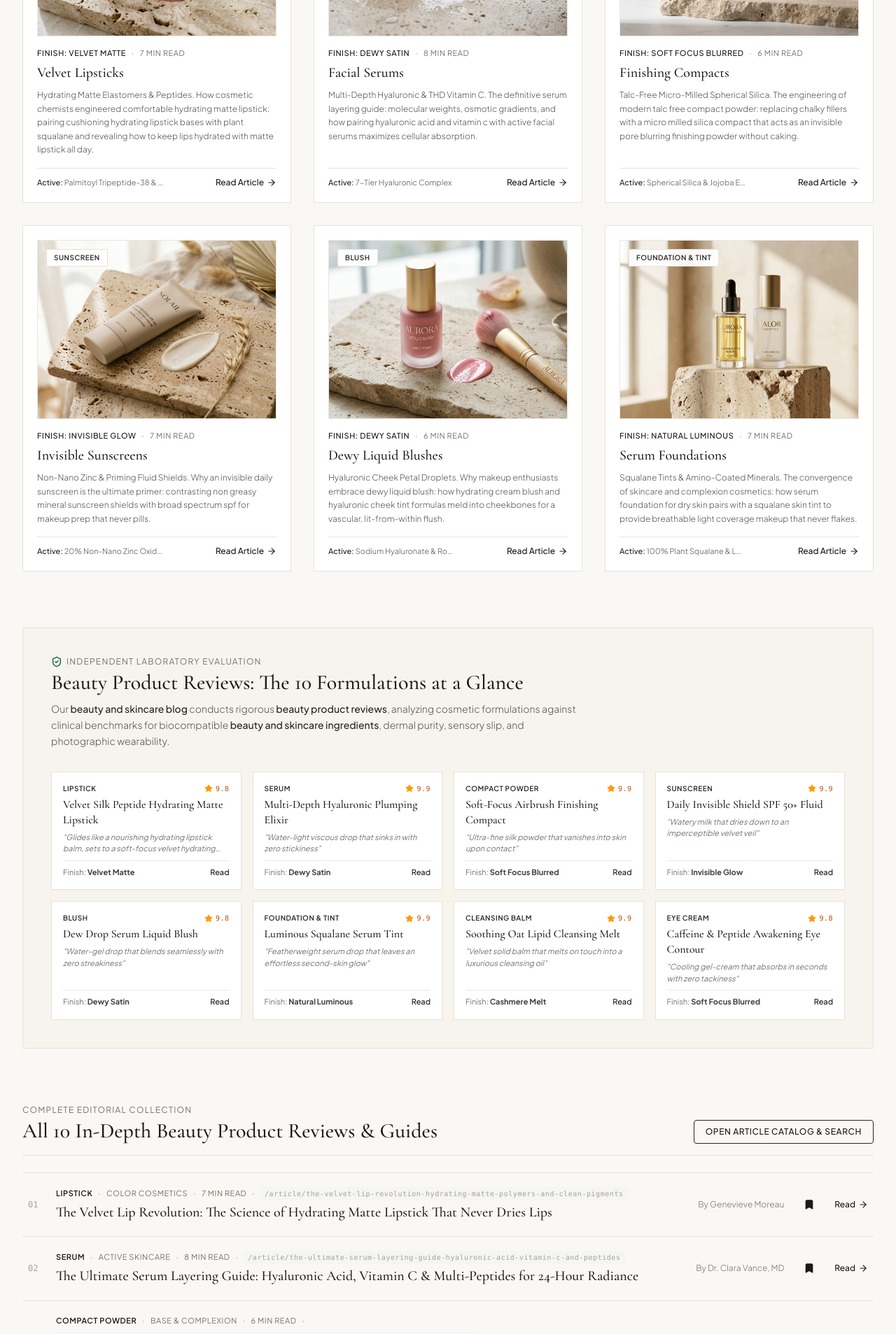
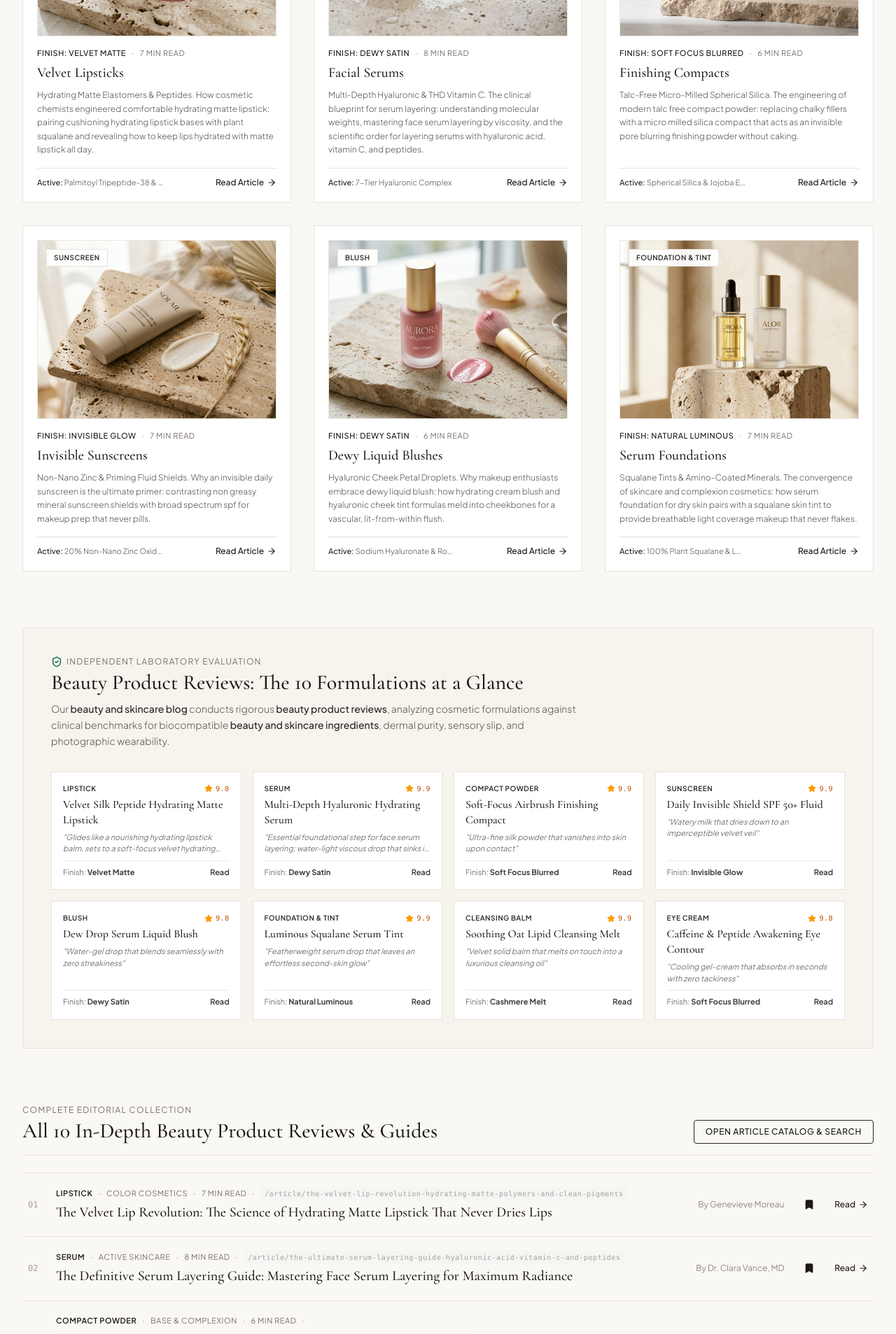
Before and after one commit to akankshasahu07/Beautyverse, a React (Vite) app: page / in a window 1280 px wide. Shown: the part 1480-3387 px from the top of the page at 70% size. Built offline with nearby package versions, Linux system fonts and the light colour scheme.

Commit message:
refactor(content): optimize serum layering article for SEO
Update titles, meta descriptions, and keywords to focus on "serum layering" terminology. Revised the clinical focus of the article content to improve search relevance and clarity regarding serum viscosity protocols.

```diff
--- a/src/data/articles.ts
+++ b/src/data/articles.ts
@@ -102,8 +102,8 @@ export const BEAUTY_ARTICLES: BeautyArticle[] = [
   {
     id: 'ultimate-serum-layering-radiance',
     slug: 'the-ultimate-serum-layering-guide-hyaluronic-acid-vitamin-c-and-peptides',
-    title: 'The Ultimate Serum Layering Guide: Hyaluronic Acid, Vitamin C & Multi-Peptides for 24-Hour Radiance',
-    dek: 'The definitive serum layering guide: molecular weights, osmotic gradients, and how pairing hyaluronic acid and vitamin c with active facial serums maximizes cellular absorption.',
+    title: 'The Definitive Serum Layering Guide: Mastering Face Serum Layering for Maximum Radiance',
+    dek: 'The clinical blueprint for serum layering: understanding molecular weights, mastering face serum layering by viscosity, and the scientific order for layering serums with hyaluronic acid, vitamin C, and peptides.',
     productType: 'Serum',
     category: 'Active Skincare',
     publishDate: 'Autumn 2026',
@@ -117,11 +117,11 @@ export const BEAUTY_ARTICLES: BeautyArticle[] = [
     heroImage: '/src/assets/images/article_serum_dropper_1791560501821.jpg',
     imageAlt: 'Pristine glass dropper with dewy glistening hydrating serum drops over natural limestone',
     imageCaption: 'Fig. 2 — Serums deliver the highest concentration of active molecules per cubic milliliter of any skincare product tier.',
-    leadPullQuote: 'A serum is only as good as its vehicle. Applying a 500-Dalton peptide after a heavy occlusive cream is the equivalent of throwing money against a locked door.',
+    leadPullQuote: 'Proper serum layering is governed by molecular physics, not marketing trends. When mastering face serum layering, sequencing active formulas incorrectly limits cellular absorption.',
     keyTakeaways: [
-      'Following a disciplined serum layering guide prevents molecular obstruction: layer from thinnest aqueous texture to highest lipid density.',
-      'Pairing low-molecular hyaluronic acid and vitamin c in the morning shields living skin from UV-generated free radicals.',
-      'Active facial serums must be applied sixty seconds apart to permit complete stratum corneum diffusion before moisturizer occlusion.'
+      'Strategic serum layering relies on molecular weight and osmotic gradients: always apply low-viscosity aqueous actives before denser lipid formulations.',
+      'Mastering daily face serum layering prevents barrier congestion and ensures each concentrated active reaches its designated stratum corneum depth.',
+      'When layering serums with hyaluronic acid, vitamin C, and peptides, respect pH compatibility: pair humectants first, then antioxidants, and reserve delicate peptides for neutral pH regimens.'
     ],
     targetSkinConcerns: ['Dehydration Lines', 'Dull Complexion', 'Loss of Bouncy Skin Turgor', 'Uneven Skin Tone'],
     heroIngredients: [
@@ -131,41 +131,42 @@ export const BEAUTY_ARTICLES: BeautyArticle[] = [
     ],
     sections: [
       {
-        heading: 'Why Active Facial Serums Are the Engine Room of Beauty Routines',
+        heading: 'The Molecular Science Behind Effective Serum Layering',
         paragraphs: [
-          'While cleansers wash away impurities and moisturizers provide barrier seal, active facial serums are engineered for transdermal delivery. Formulated without heavy waxes, fillers, or thick occlusives, active facial serums carry small, concentrated active molecules that travel through the stratum corneum and follicular pathways.',
-          'However, the modern beauty consumer often makes the mistake of "cocktailing"—slathering four different serums at once. This practice can overwhelm the skin with conflicting pH values and osmotic pressures, resulting in pilling and contact sensitization.'
+          'While cleansers wash away impurities and moisturizers provide an occlusive barrier, serum layering represents the engine room of corrective skincare. Formulated without heavy waxes, fillers, or thick occlusives, active serums carry small, bioavailable molecules designed to penetrate the stratum corneum and target specific dermal concerns.',
+          'However, haphazard face serum layering—often referred to as cosmetic cocktailing—can overwhelm cutaneous receptors with conflicting pH values and osmotic pressures. Successful serum layering demands understanding solubility, molecular size, and absorption kinetics so each active layer synergizes rather than precipitates into unwanted pilling.'
         ],
         callout: {
           label: 'Absorption Principle',
-          quoteOrText: 'The 500-Dalton Rule dictates that only molecules under 500 Da can penetrate intact stratum corneum. Advanced serums utilize liposomes and encapsulation to bypass this limit.',
+          quoteOrText: 'The 500-Dalton Rule dictates that only molecules under 500 Da can penetrate intact stratum corneum. Systematic serum layering ensures small hydrophilic molecules are never blocked by heavy occlusive films.',
           clinicalReference: 'Journal of Controlled Release'
         }
       },
       {
-        heading: 'The 3-Minute Chronology: Layering Hyaluronic Acid and Vitamin C Correctly',
+        heading: 'The Dermatologist Protocol for Face Serum Layering: Thinnest to Thickest Viscosity',
         paragraphs: [
-          'To layer serums with clinical precision: always begin on damp skin immediately after cleansing or misting. Pairing hyaluronic acid and vitamin c requires understanding solubility: apply aqueous humectant serums first (like multi-molecular hyaluronic acid or fermented essences). Wait sixty seconds for the water phase to absorb.',
-          'Second, apply targeted active treatment serums (such as Vitamin C in the morning or peptide architectures at night). Finally, lock these active ingredients into the living epidermal layers with a lipid moisturizer or facial oil.'
+          'The foundational rule of face serum layering is sequencing products strictly from lowest viscosity (water-thin) to highest viscosity (lipophilic drops or viscous emulsion gels). Always begin on damp skin immediately after cleansing, which elevates cutaneous permeability by up to tenfold.',
+          'Allow approximately sixty seconds between steps in your face serum layering routine. This brief interlude allows aqueous humectants to diffuse into the upper layers of the epidermis before introducing subsequent treatments, preventing surface friction and maximizing bioavailability.'
         ]
       },
       {
-        heading: 'Formulation Synergies and Order in an Advanced Serum Layering Guide',
+        heading: 'Precision Rules for Layering Serums with Hyaluronic Acid, Vitamin C, and Peptides',
         paragraphs: [
-          'In any reliable serum layering guide, formulation synergies reign supreme: Niacinamide + Hyaluronic Acid strengthens barrier integrity while deeply plumping; Vitamin C + Vitamin E + Ferulic amplifies photo-defense up to eightfold.',
-          'Incompatibilities to separate: Direct pure L-Ascorbic Acid (low pH < 3.2) should not be layered at the exact same moment as Copper Peptides (which require neutral pH 6.0). Alternate them between morning and evening rituals.'
+          'One of the most essential routines in clinical aesthetics is mastering the sequence for layering serums with hyaluronic acid, vitamin C, and peptides. The ideal chronological order begins with multi-molecular hyaluronic acid onto freshly misted skin, creating a hydration reservoir that primes cellular turgor.',
+          'Next, introduce your Vitamin C antioxidant serum—such as THD ascorbate or stabilized L-ascorbic acid—to neutralize solar free radicals and brighten cutaneous tone. When layering serums with hyaluronic acid, vitamin C, and peptides, take special care with pH dynamics: while signaling peptides pair harmoniously with hyaluronic acid, highly acidic L-ascorbic acid (pH < 3.5) can hydrolyze delicate copper peptides. Dermatologists suggest applying Vitamin C during morning serum layering and utilizing peptides during your evening restorative ritual.',
+          'Seal the active stack with a ceramide-rich barrier cream or cold-pressed botanical oil to preserve moisture and lock in the full therapeutic benefits of your face serum layering protocol.'
         ]
       }
     ],
-    dermatologistPerspective: 'Two well-formulated active facial serums chosen specifically for your cutaneous goals will always outperform five random trendy droppers applied haphazardly.',
+    dermatologistPerspective: 'When guiding patients on face serum layering, I emphasize that discipline and molecular sequencing always outperform haphazard cocktailing. A targeted approach to serum layering—particularly when layering serums with hyaluronic acid, vitamin C, and peptides—produces lasting dermal resilience with zero irritation.',
     routineStep: 'Active Serum',
     productFormulations: [
       {
-        title: 'Multi-Depth Hyaluronic Plumping Elixir',
+        title: 'Multi-Depth Hyaluronic Hydrating Serum',
         productType: 'Serum',
         formulationType: 'Multi-Molecular Hydrating Ampoule',
         keyActives: '7-Tier Hyaluronic Complex + Beta-Glucan + Ectoin',
-        textureNote: 'Water-light viscous drop that sinks in with zero stickiness',
+        textureNote: 'Essential foundational step for face serum layering; water-light viscous drop that sinks in with zero stickiness',
         finish: 'Dewy Satin',
         idealSkinType: 'All skin types, especially dehydrated and sensitized',
         ratingScore: 9.9
@@ -175,19 +176,20 @@ export const BEAUTY_ARTICLES: BeautyArticle[] = [
         productType: 'Serum',
         formulationType: 'Lipid-Soluble Glow Concentrate',
         keyActives: '8% THD Ascorbate + 0.5% Ferulic Acid + Ergothioneine',
-        textureNote: 'Silky dry-oil serum giving instant golden luminescence',
+        textureNote: 'Ideal second step in morning serum layering; silky dry-oil serum providing instant golden luminescence',
         finish: 'Natural Luminous',
         idealSkinType: 'Dull, sun-exposed, pigmentation-prone skin',
         ratingScore: 9.7
       }
     ],
     faqs: [
-      { question: 'Why does my serum roll into little balls (pilling)?', answer: 'Pilling occurs when high-molecular weight polymers (like carbomers or xanthan gum) in one serum react with silicones or oils in your moisturizer before fully absorbing. Give each layer 60 seconds to dry.' },
-      { question: 'Can I combine hyaluronic acid and vitamin c in the same morning routine?', answer: 'Yes, they are highly synergistic. Apply low-viscosity hyaluronic acid first onto damp skin, followed sixty seconds later by your antioxidant Vitamin C serum.' }
+      { question: 'What is the single most important rule for face serum layering?', answer: 'The golden rule of face serum layering is applying formulas from thinnest consistency to thickest, beginning with water-soluble humectants on damp skin and following with lipid-dense actives.' },
+      { question: 'What is the clinical protocol for layering serums with hyaluronic acid, vitamin C, and peptides?', answer: 'When layering serums with hyaluronic acid, vitamin C, and peptides, start with hyaluronic acid on damp skin to saturate the barrier. Follow with Vitamin C in the morning for antioxidant photoprotection, and schedule peptides for evening serum layering to prevent acid-mediated peptide degradation.' },
+      { question: 'How many products should be incorporated into a daily serum layering routine?', answer: 'Dermatologists recommend limiting daily serum layering to two or three high-potency formulas per routine. Layering too many active serums simultaneously increases the risk of cosmetic pilling and cutaneous sensitization.' }
     ],
     contraindications: ['Applying pure hyaluronic acid onto dry skin in arid desert climates without sealing with cream'],
     initialComments: [
-      { id: 'c-serum-1', author: 'Elena Rostova', skinType: 'Dehydrated / Reactive', date: '3 days ago', content: 'Applying my hyaluronic serum onto damp skin instead of completely dry skin fixed my tightness within two days. Thank you for this guide!', likes: 24 }
+      { id: 'c-serum-1', author: 'Elena Rostova', skinType: 'Dehydrated / Reactive', date: '3 days ago', content: 'Following this exact face serum layering order fixed my morning pilling completely. Layering hyaluronic acid before my Vitamin C on damp skin gave me the dewiest finish.', likes: 24 }
     ],
     seoKeywords: STEP_2_KEYWORD_MAP['ultimate-serum-layering-radiance']
   },
--- a/src/data/keywordMap.ts
+++ b/src/data/keywordMap.ts
@@ -84,16 +84,16 @@ export const STEP_2_KEYWORD_MAP: Record<string, PageKeywordMapping> = {
     pageId: 'ultimate-serum-layering-radiance',
     pageUrl: '/article/the-ultimate-serum-layering-guide-hyaluronic-acid-vitamin-c-and-peptides',
     pageName: 'Serum Layering Guide',
-    mainKeyword: 'serum layering guide',
-    relatedKeyword1: 'hyaluronic acid and vitamin c',
-    relatedKeyword2: 'active facial serums',
-    seoTitle: 'The Ultimate Serum Layering Guide: Hyaluronic Acid, Vitamin C & Peptides | ÉLIXIR & DERMA',
-    metaDescription: 'Master your daily skincare routine with our serum layering guide. Discover how pairing hyaluronic acid and vitamin c with active facial serums maximizes cellular radiance.',
-    primaryHeadingH1: 'The Ultimate Serum Layering Guide: Hyaluronic Acid, Vitamin C & Multi-Peptides for 24-Hour Radiance',
+    mainKeyword: 'serum layering',
+    relatedKeyword1: 'face serum layering',
+    relatedKeyword2: 'layering serums with hyaluronic acid, vitamin C, and peptides',
+    seoTitle: 'Serum Layering Guide: Face Serum Layering with Hyaluronic Acid, Vitamin C & Peptides | ÉLIXIR & DERMA',
+    metaDescription: 'Master the clinical art of serum layering. Learn step-by-step face serum layering protocols and the exact order for layering serums with hyaluronic acid, vitamin C, and peptides.',
+    primaryHeadingH1: 'The Definitive Serum Layering Guide: Mastering Face Serum Layering for Maximum Radiance',
     sectionHeadingsH2: [
-      'Why Active Facial Serums Are the Engine Room of Beauty Routines',
-      'The 3-Minute Chronology: Layering Hyaluronic Acid and Vitamin C Correctly',
-      'Formulation Synergies and Order in an Advanced Serum Layering Guide'
+      'The Molecular Science Behind Effective Serum Layering',
+      'The Dermatologist Protocol for Face Serum Layering: Thinnest to Thickest Viscosity',
+      'Precision Rules for Layering Serums with Hyaluronic Acid, Vitamin C, and Peptides'
     ],
     searchIntent: 'Editorial Guide',
     productCategory: 'Serum'
```
